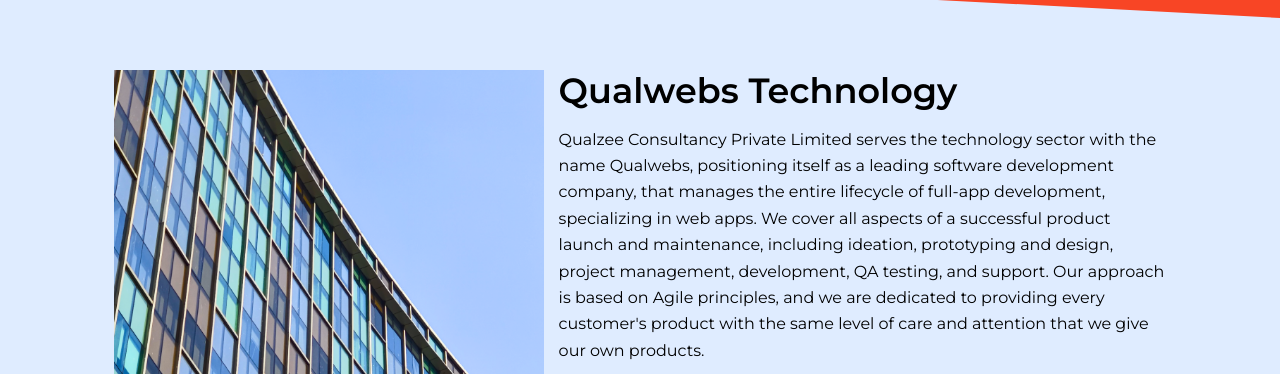
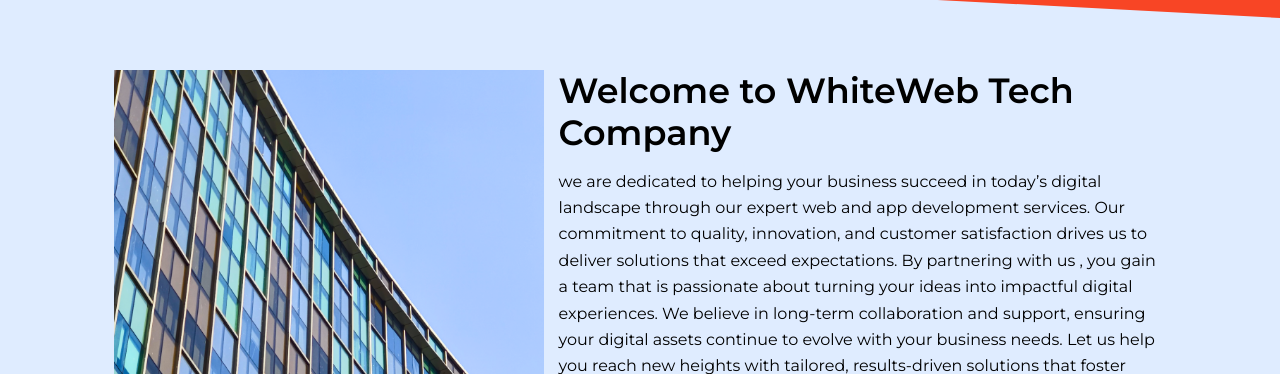
Before and after one commit to naveenshri1997/Company_Website, a React (Vite) app in the folder company_website/: page /about in a window 1280 px wide. Shown: the part 426-800 px from the top of the page. Built offline with nearby package versions, Linux system fonts and the light colour scheme; a web font is replaced by a local one.

Commit message:
Update Aboutus.jsx

```diff
--- a/company_website/src/components/Aboutus.jsx
+++ b/company_website/src/components/Aboutus.jsx
@@ -10,17 +10,17 @@
                                 <img src={aboutus} className="img-fluid" />
                             </div>
                             <div className="col-lg-7">
-                                <h1 className="title" style={{fontSize:'35px'}}>Qualwebs Technology</h1>
+                                <h1 className="title" style={{fontSize:'35px'}}>Welcome to WhiteWeb Tech Company</h1>
                                 <div className="row">
                                     <div className="col-lg-12">
                                         <p className="subtitle">
-                                            Qualzee Consultancy Private Limited serves the technology sector with the name Qualwebs,
-                                            positioning itself as a leading software development company, that manages the entire
-                                            lifecycle of full-app development, specializing in web apps. We cover all aspects
-                                            of a successful product launch and maintenance, including ideation, prototyping
-                                            and design, project management, development, QA testing, and support. Our approach
-                                            is based on Agile principles, and we are dedicated to providing every customer's
-                                            product with the same level of care and attention that we give our own products.
+                                            we are dedicated to helping your business succeed in today’s digital landscape through our expert
+                                            web and app development services. Our commitment to quality, innovation, and customer satisfaction
+                                            drives us to deliver solutions that exceed expectations. By partnering with us , you gain a
+                                            team that is passionate about turning your ideas into impactful digital experiences. We
+                                            believe in long-term collaboration and support, ensuring your digital assets continue
+                                            to evolve with your business needs. Let us help you reach new heights with tailored,
+                                            results-driven solutions that foster growth and keep you ahead in the competitive market
                                         </p>
                                     </div>
 
```
